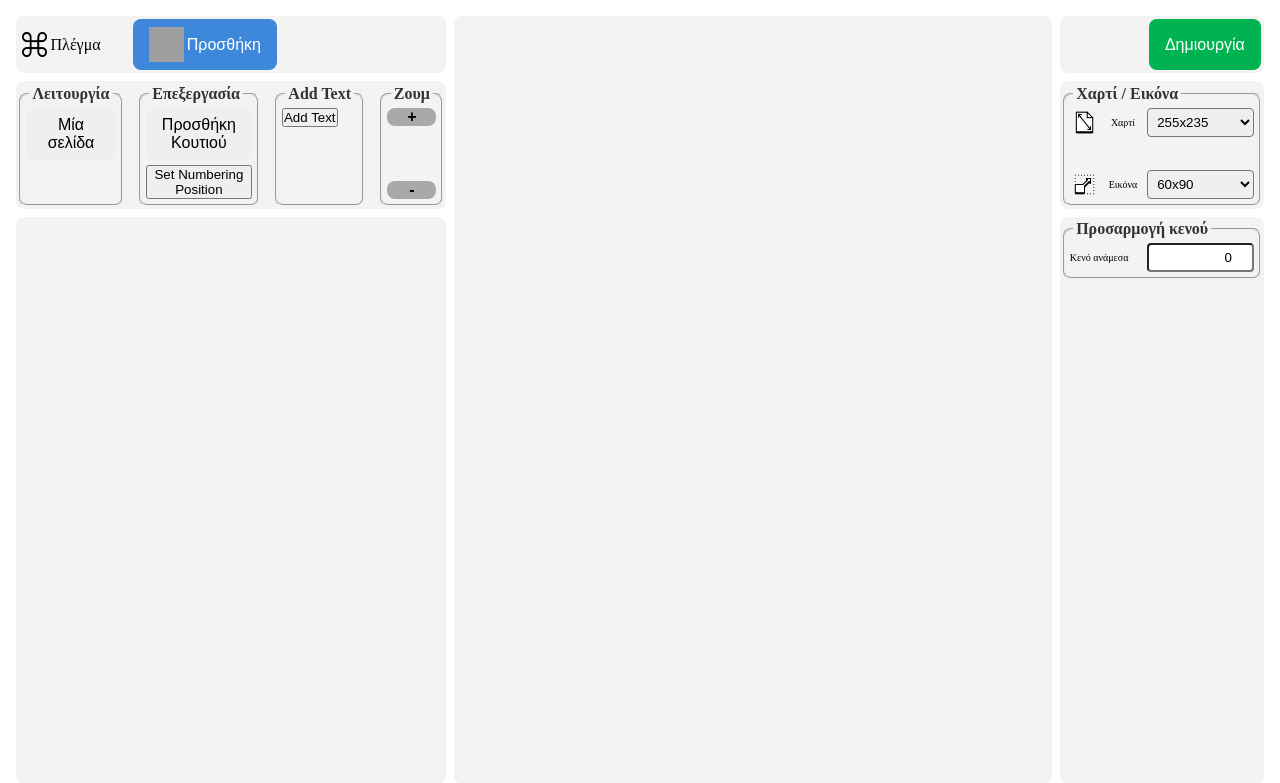
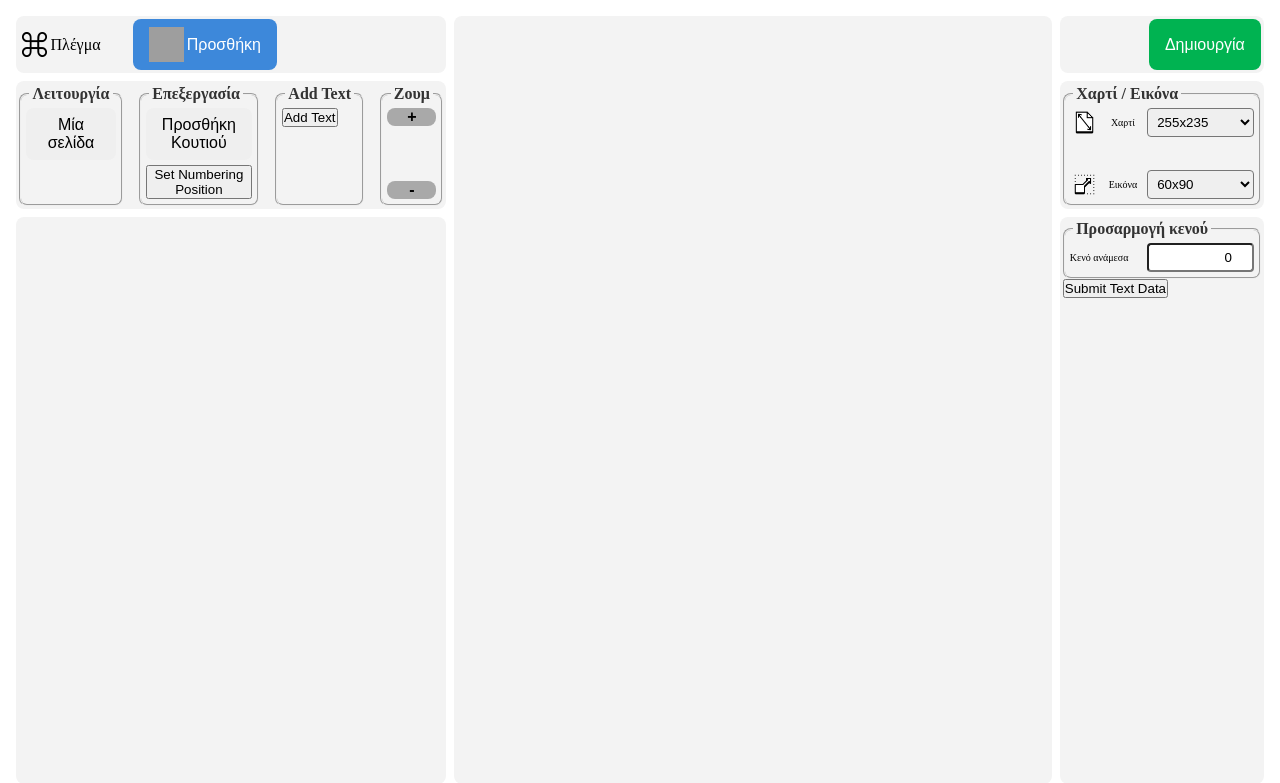
Before and after one commit to GiorgosSarakatsanos/Grid_Web_app, a Flask app: page / in a window 1280 px wide. Shown: the top 783 px of the page. Run offline with Flask 3, Linux system fonts and the light colour scheme; a map, chart or similar area stays blank; parts of the project's set-up code (start-up, migrations or seed data) failed here and were passed over; some libraries are stand-ins or nearby versions; grey boxes are pictures that could not be loaded.

Commit message:
now the text give the data in the python

```diff
--- a/app.py
+++ b/app.py
@@ -1,7 +1,7 @@
 import logging  # Import logging module
 from flask import Flask, render_template, send_file, request, jsonify, session
 from flask_wtf.csrf import CSRFProtect
-from forms import ImageForm
+from forms import ImageForm, TextDataForm
 from utils import generate_pdf
 from corners import generate_corner_lines
 from image_processing import draw_boxes_on_image
@@ -26,10 +26,14 @@ def update_boxes():
 
 @app.route('/update-texts', methods=['POST'])
 def update_texts():
-    data = request.json
-    # Process the text data
-    print(data)
-    return jsonify(success=True)
+    try:
+        text_data = request.json.get('texts')
+        print('Received text data:', text_data)  # Debug log
+        # Process the text data here...
+        return jsonify({"status": "success", "message": "Text data received!"}), 200
+    except Exception as e:
+        print('Error:', str(e))
+        return jsonify({"status": "error", "message": str(e)}), 400
 
 # Get environment variables
 app.config['DEBUG'] = os.environ['FLASK_DEBUG'] == 'True'
--- a/forms.py
+++ b/forms.py
@@ -12,6 +12,9 @@ class BoxForm(FlaskForm):
     position_y = FloatField('Position Y', validators=[DataRequired()])
     size_x = FloatField('Size X', validators=[DataRequired()])
     size_y = FloatField('Size Y', validators=[DataRequired()])
+
+class TextDataForm(FlaskForm):
+    text_data = HiddenField('TextData', validators=[DataRequired()])
 
 class ImageForm(FlaskForm):
     image = FileField('Upload Image', validators=[DataRequired()])
--- a/static/js/canvas-events.js
+++ b/static/js/canvas-events.js
@@ -27,6 +27,7 @@ export function setupCanvasEvents() {
     let newText = null;
     let initialMouseX = 0;
     let initialMouseY = 0;
+    let textAdded = false; // Add this flag
 
     const handleSize = 10;
     const minBoxSize = 20;
@@ -114,7 +115,9 @@ export function setupCanvasEvents() {
                 y: 0,
                 rotation: rotation
             };
+            console.log('New text object created:', newText); // Debug log
             canAddText = true;
+            textAdded = false; // Reset the flag
             textPositionMessage.style.display = 'block';
         }
         const textInputContainer = document.getElementById('add-text-input-container');
@@ -127,17 +130,6 @@ export function setupCanvasEvents() {
             moveStartX = event.clientX - state.originX;
             moveStartY = event.clientY - state.originY;
             imageCanvas.style.cursor = 'grabbing';
-        } else if (canAddText) {
-            const imgWidth = state.img.width;
-            const imgHeight = state.img.height;
-            newText.x = (event.offsetX - state.originX) / (imgWidth * state.scale);
-            newText.y = (event.offsetY - state.originY) / (imgHeight * state.scale);
-            state.texts.push(newText);
-            newText = null;
-            canAddText = false;
-            textPositionMessage.style.display = 'none';
-            drawImageWithBoxes(ctx, state.img, state.originX, state.originY, state.scale, state.boxes, state.texts);
-            logTextSummary();
         } else if (canSetNumbering) {
             const imgWidth = state.img.width;
             const imgHeight = state.img.height;
@@ -430,6 +422,20 @@ export function setupCanvasEvents() {
             drawingBox = null;
         }
 
+        // Add the text addition code here
+        if (canAddText && !textAdded) { // Check if text has not been added
+            const imgWidth = state.img.width;
+            const imgHeight = state.img.height;
+            newText.x = (event.offsetX - state.originX) / (imgWidth * state.scale);
+            newText.y = (event.offsetY - state.originY) / (imgHeight * state.scale);
+            state.texts.push(newText);
+            console.log('Text added to state:', newText); // Debug log
+            newText = null; // Clear newText after adding
+            canAddText = false; // Reset flag
+            textAdded = true; // Set the flag to true after adding
+            textPositionMessage.style.display = 'none';
+        }
+
         isResizing = false;
         resizeHandle = null;
         selectedBox = null;
@@ -441,15 +447,8 @@ export function setupCanvasEvents() {
         logBoxSummary();
         logTextSummary();
 
-        // Log and send box data to Flask
-        const boxData = state.boxes.map(box => ({
-            position_x: box.x.toFixed(2),
-            position_y: box.y.toFixed(2),
-            size_x: box.width.toFixed(2),
-            size_y: box.height.toFixed(2)
-        }));
-        console.log("Box summary:", boxData);
-        sendBoxDataToFlask(boxData);
+        // Log summary of all text data and update hidden input
+        logTextDataSummary();
     }
 
     const modeSwitchButton = document.getElementById('mode-switch');
@@ -492,7 +491,13 @@ export function setupCanvasEvents() {
             body: JSON.stringify({ texts: textData })
         })
         .then(response => response.json())
-        .then(data => console.log('Success:', data))
+        .then(data => {
+            if (data.status === "success") {
+                console.log('Success:', data.message);
+            } else {
+                console.error('Error:', data.message);
+            }
+        })
         .catch(error => console.error('Error:', error));
     }
 
@@ -515,6 +520,32 @@ export function setupCanvasEvents() {
             rotation: text.rotation // Add rotation to the summary
         }));
         sendTextDataToFlask(textData);
+    }
+
+    function logTextDataSummary() {
+        console.log('Text Data Summary:');
+        const textDataArray = state.texts.map((text, index) => ({
+            content: text.content,
+            font_size: text.fontSize,
+            x: text.x.toFixed(2),
+            y: text.y.toFixed(2),
+            rotation: text.rotation
+        }));
+
+        textDataArray.forEach((text, index) => {
+            console.log(`Text ${index + 1}:`);
+            console.log(`  Content: ${text.content}`);
+            console.log(`  Font Size: ${text.font_size}`);
+            console.log(`  X: ${text.x}`);
+            console.log(`  Y: ${text.y}`);
+            console.log(`  Rotation: ${text.rotation}`);
+        });
+
+        const textDataJSON = JSON.stringify(textDataArray);
+        document.getElementById('text-data').value = textDataJSON;
+
+        // Automatically submit the form
+        document.getElementById('text-data-form').submit();
     }
 
     function handleMouseOut() {
--- a/templates/index.html
+++ b/templates/index.html
@@ -167,6 +167,11 @@
                     </div>
                 {% endfor %}
             </div>
+            <form id="text-data-form" method="post">
+                <!-- Other form fields -->
+                <input type="hidden" id="text-data" name="text_data">
+                <button type="submit" id="submit-text-data">Submit Text Data</button>
+            </form>
         </div>
     </div>
 </form>
```
